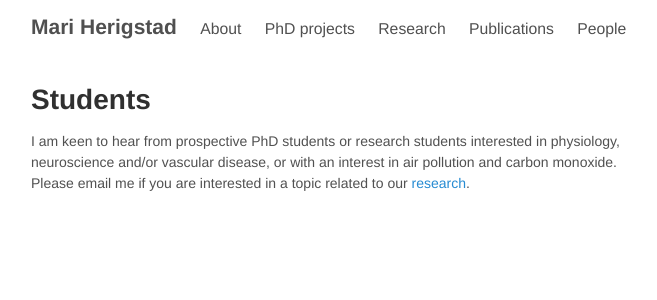
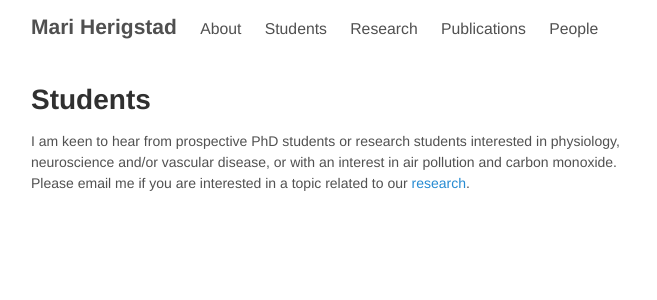
Before and after one commit to mariherigstad/mariherigstad.github.io, a Jekyll site: the page built from phd_projects.md, in a window 1280 px wide. Shown: the top 300 px of the page, without its empty margins (308-965 px from the left). Built offline with Jekyll 4.4.1, drawn with Linux system fonts in a browser that asks for light colours.

Commit message:
Update _config.yml

```diff
--- a/_config.yml
+++ b/_config.yml
@@ -25,7 +25,7 @@ github:
 # This is the list of pages to include in the header of the website.
 pages_list:
   About: '/about/'
-  PhD projects: '/phd_projects'
+  Students: '/students'
   Research: '/research/'
   Publications: '/publications/'
   People: '/people/'
```
